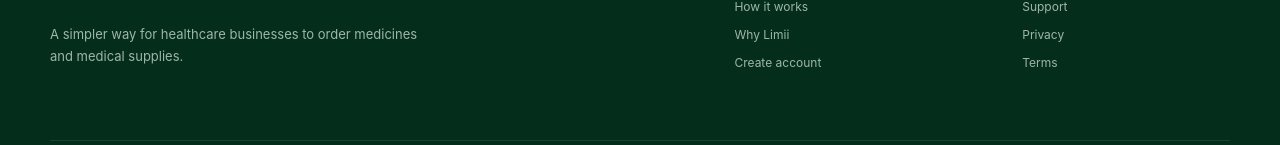
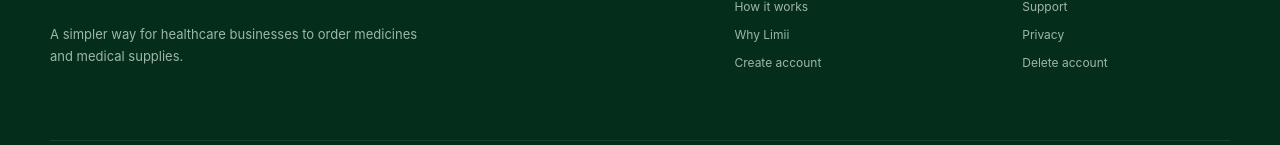
Before and after one commit to bukurutechs/limii_web, a React (Vite) app: page / in a window 1280 px wide. Shown: the part 3010-3155 px from the top of the page. Built offline with nearby package versions, Linux system fonts and the light colour scheme.

Commit message:
Route public legal pages

```diff
--- a/src/App.jsx
+++ b/src/App.jsx
@@ -14,6 +14,7 @@ import {
   X,
 } from 'lucide-react'
 import React, { useState } from 'react'
+import { DeleteAccountPage, PrivacyPolicyPage } from './LegalPages'
 
 const facilityTypes = ['Pharmacies', 'ADDOs', 'Clinics', 'Hospitals']
 
@@ -109,6 +110,10 @@ function ProductMockup() {
 
 export default function App() {
   const [menuOpen, setMenuOpen] = useState(false)
+  const path = window.location.pathname.replace(/\/$/, '') || '/'
+
+  if (path === '/delete-account') return <DeleteAccountPage />
+  if (path === '/privacy-policy') return <PrivacyPolicyPage />
 
   const closeMenu = () => setMenuOpen(false)
 
@@ -220,7 +225,7 @@ export default function App() {
         <div className="container footer-top">
           <div className="footer-brand"><Logo light/><p>A simpler way for healthcare businesses to order medicines and medical supplies.</p></div>
           <div><b>Platform</b><a href="#how">How it works</a><a href="#why">Why Limii</a><a href="#join">Create account</a></div>
-          <div><b>Help</b><a href="mailto:support@limii.app">Support</a><a href="#privacy">Privacy</a><a href="#terms">Terms</a></div>
+          <div><b>Help</b><a href="mailto:support@limii.app">Support</a><a href="/privacy-policy">Privacy</a><a href="/delete-account">Delete account</a></div>
         </div>
         <div className="container footer-bottom"><span>© 2026 Limii. All rights reserved.</span><span>Fast. Simple. Reliable.</span></div>
       </footer>
```
